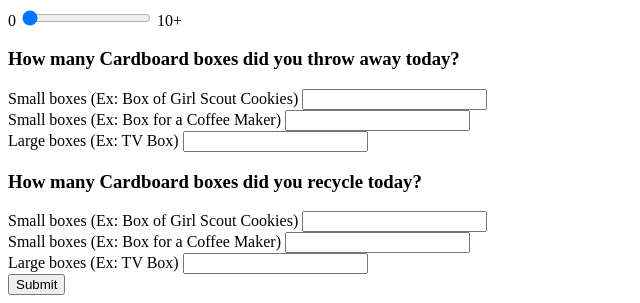
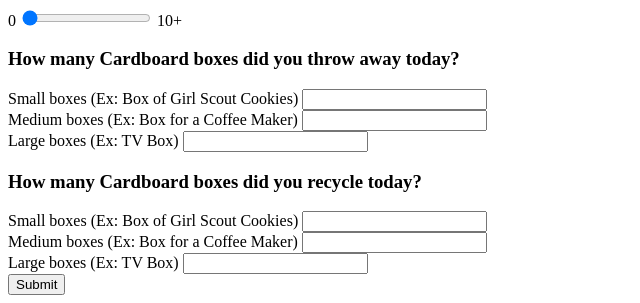
Before and after one commit to Andrew-64/Hackathon2019, a Flask app: page /survey in a window 1280 px wide. Shown: the part 846-1149 px from the top of the page, without its empty margins (0-640 px from the left). Run offline with Flask 2, Linux system fonts and the light colour scheme.

Commit message:
small -> medium

```diff
--- a/Hackathon2019/templates/survey.html
+++ b/Hackathon2019/templates/survey.html
@@ -80,7 +80,7 @@
                     <input type="number" step="1" min="0">
             </section>
             <section class="cardboard trash">
-                    <label for="medium">Small boxes (Ex: Box for a Coffee Maker)</label>
+                    <label for="medium">Medium boxes (Ex: Box for a Coffee Maker)</label>
                     <input type="number" step="1" min="0">
             </section>
             <section class="cardboard trash">
@@ -93,7 +93,7 @@
                     <input type="number" step="1" min="0">
             </section>
             <section class="cardboard recycle">
-                    <label for="medium">Small boxes (Ex: Box for a Coffee Maker)</label>
+                    <label for="medium">Medium boxes (Ex: Box for a Coffee Maker)</label>
                     <input type="number" step="1" min="0">
             </section>
             <section class="cardboard recycle">
```
